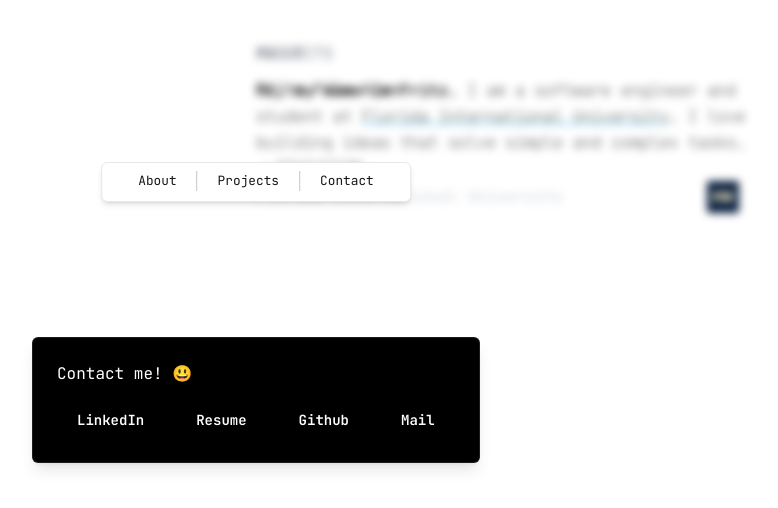
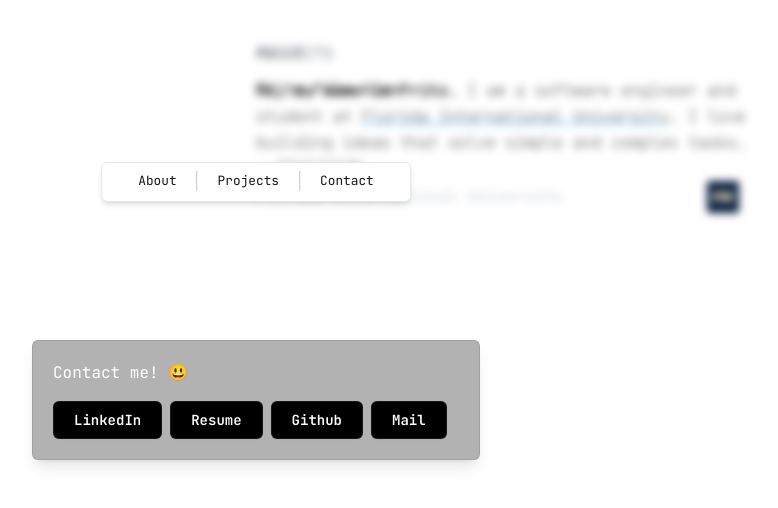
Before and after one commit to soyolz/Fils-Aime, a Next.js app: page / in a window 1280 px wide. Both pictures are taken after a click on the button "Contact". Shown: the top 508 px of the page, without its empty margins (384-1162 px from the left). Built offline with nearby package versions, Linux system fonts and the light colour scheme.

Commit message:
Changed meta data

```diff
--- a/src/app/components/Navbar.js
+++ b/src/app/components/Navbar.js
@@ -27,19 +27,19 @@ export default function Navbar() {
 
 
                 <li className="relative px-5 text-center group">
-                    <span className="absolute inset-0 bg-gray-300 rounded-sm opacity-0 group-hover:opacity-20 transition-opacity"></span>
+                    <span className="absolute inset-0 bg-gray-300/50 rounded-sm opacity-0 group-hover:opacity-20 transition-opacity"></span>
                     <a href="#about" className="relative z-10 ">About</a>
                 </li>
 
 
                 <li className="relative px-5 text-center group">
-                    <span className="absolute inset-0 bg-gray-300 rounded-sm opacity-0 group-hover:opacity-20 transition-opacity"></span>
+                    <span className="absolute inset-0 bg-gray-300/50 rounded-sm opacity-0 group-hover:opacity-20 transition-opacity"></span>
                     <a href="#projects" className="relative z-10 ">Projects</a>
                 </li>
 
 
                 <li className="relative px-5 text-center group">
-                    <span className="absolute inset-0 bg-gray-300 rounded-sm opacity-0 group-hover:opacity-20 transition-opacity pointer-events-none"></span>
+                    <span className="absolute inset-0 bg-gray-300/50 rounded-sm opacity-0 group-hover:opacity-20 transition-opacity pointer-events-none"></span>
                     <button onClick={open} className="relative z-10 focus:outline-none">Contact</button>
                 </li>
 
@@ -47,21 +47,21 @@ export default function Navbar() {
                     <DialogBackdrop className="transition fixed inset-0 backdrop-blur-sm" />
                     <div className="fixed inset-0 z-10 w-screen overflow-y-auto font-mono">
                         <div className="flex min-h-full items-center justify-center p-4">
-                            <DialogPanel transition className="w-full max-w-md rounded-md shadow-lg bg-black border border-gray-500/25 p-6 backdrop-blur-2xl duration-300 ease-out data-[closed]:transform-[scale(95%)] data-[closed]:opacity-0">
+                            <DialogPanel transition className="w-full max-w-md rounded-md shadow-lg bg-black/30 border border-gray-500/25 p-5 backdrop-blur-2xl duration-300 ease-out data-[closed]:transform-[scale(95%)] data-[closed]:opacity-0">
                                 <p className="text-white">
                                     Contact me! 😃
                                 </p>
-                                <div className="mt-4 space-x-3">
-                                    <Button onClick={() => window.open("https://www.linkedin.com/in/fritzffa", "_blank")} className="inline-flex items-center rounded-md bg-black py-1.5 px-5  text-sm/6 font-semibold text-white shadow-sm focus:outline-none data-[hover]:bg-white/10 data-[focus]:outline-1 data-[focus]:outline-white data-[open]:bg-gray-700">
+                                <div className="mt-4 space-x-2">
+                                    <Button onClick={() => window.open("https://www.linkedin.com/in/fritzffa", "_blank")} className="inline-flex items-center rounded-md bg-black border border-gray-200/10 py-1.5 px-5 text-sm/6 font-semibold text-white shadow-sm focus:outline-none data-[hover]:bg-white/10 data-[focus]:outline-1 data-[focus]:outline-white data-[open]:bg-gray-700">
                                         LinkedIn
                                     </Button>
-                                    <Button className="inline-flex items-center rounded-md bg-black py-1.5 px-5 text-sm/6 font-semibold text-white shadow-sm focus:outline-none data-[hover]:bg-white/10 data-[focus]:outline-1 data-[focus]:outline-white data-[open]:bg-gray-700">
+                                    <Button className="inline-flex items-center rounded-md bg-black border border-gray-200/10 py-1.5 px-5 text-sm/6 font-semibold text-white shadow-sm focus:outline-none data-[hover]:bg-white/10 data-[focus]:outline-1 data-[focus]:outline-white data-[open]:bg-gray-700">
                                         Resume
                                     </Button>
-                                    <Button onClick={() => window.open("https://github.com/soyolz", "_blank")} className="inline-flex items-center rounded-md bg-black py-1.5 px-5 text-sm/6 font-semibold text-white shadow-sm focus:outline-none data-[hover]:bg-white/10 data-[focus]:outline-1 data-[focus]:outline-white data-[open]:bg-gray-700">
+                                    <Button onClick={() => window.open("https://github.com/soyolz", "_blank")} className="inline-flex items-center rounded-md bg-black border border-gray-200/10 py-1.5 px-5 text-sm/6 font-semibold text-white shadow-sm focus:outline-none data-[hover]:bg-white/10 data-[focus]:outline-1 data-[focus]:outline-white data-[open]:bg-gray-700">
                                         Github
                                     </Button>
-                                    <Button onClick={() => window.location.href = "mailto:fritzfils7aime@gmail.com"} className="inline-flex items-center rounded-md bg-black py-1.5 px-5 text-sm/6 font-semibold text-white shadow-sm focus:outline-none data-[hover]:bg-white/10 data-[focus]:outline-1 data-[focus]:outline-white data-[open]:bg-gray-700">
+                                    <Button onClick={() => window.location.href = "mailto:fritzfils7aime@gmail.com"} className="inline-flex items-center rounded-md bg-black border border-gray-200/10 py-1.5 px-5 text-sm/6 font-semibold text-white shadow-sm focus:outline-none data-[hover]:bg-white/10 data-[focus]:outline-1 data-[focus]:outline-white data-[open]:bg-gray-700">
                                         Mail
                                     </Button>
                                 </div>
--- a/src/app/layout.js
+++ b/src/app/layout.js
@@ -10,7 +10,7 @@ const jetBrainsMono = JetBrains_Mono({
 })
 
 
-// Shit like the website name on google
+// Shit like the website name on Google
 
 export const metadata = {
   title: "Fils",
```
